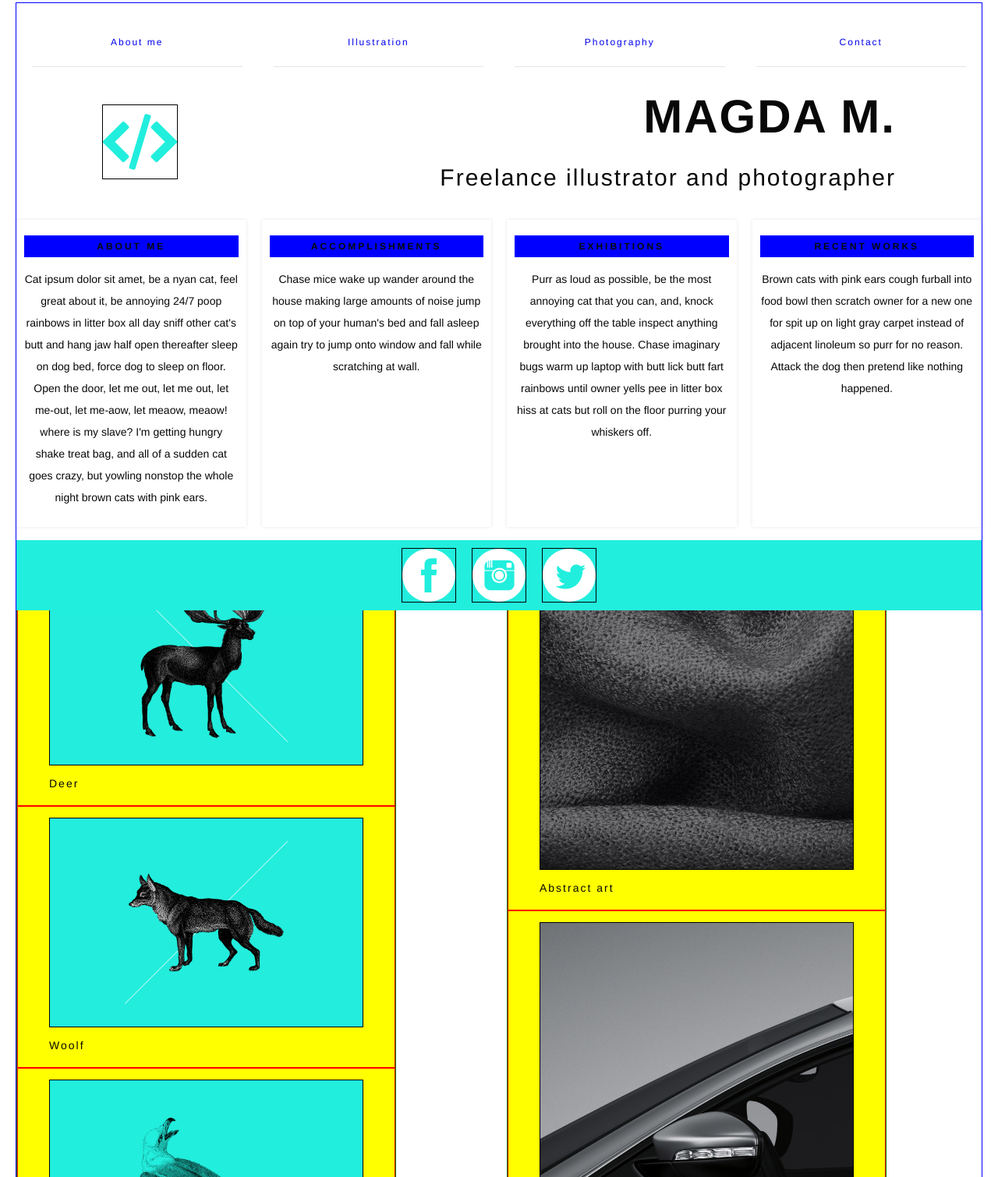
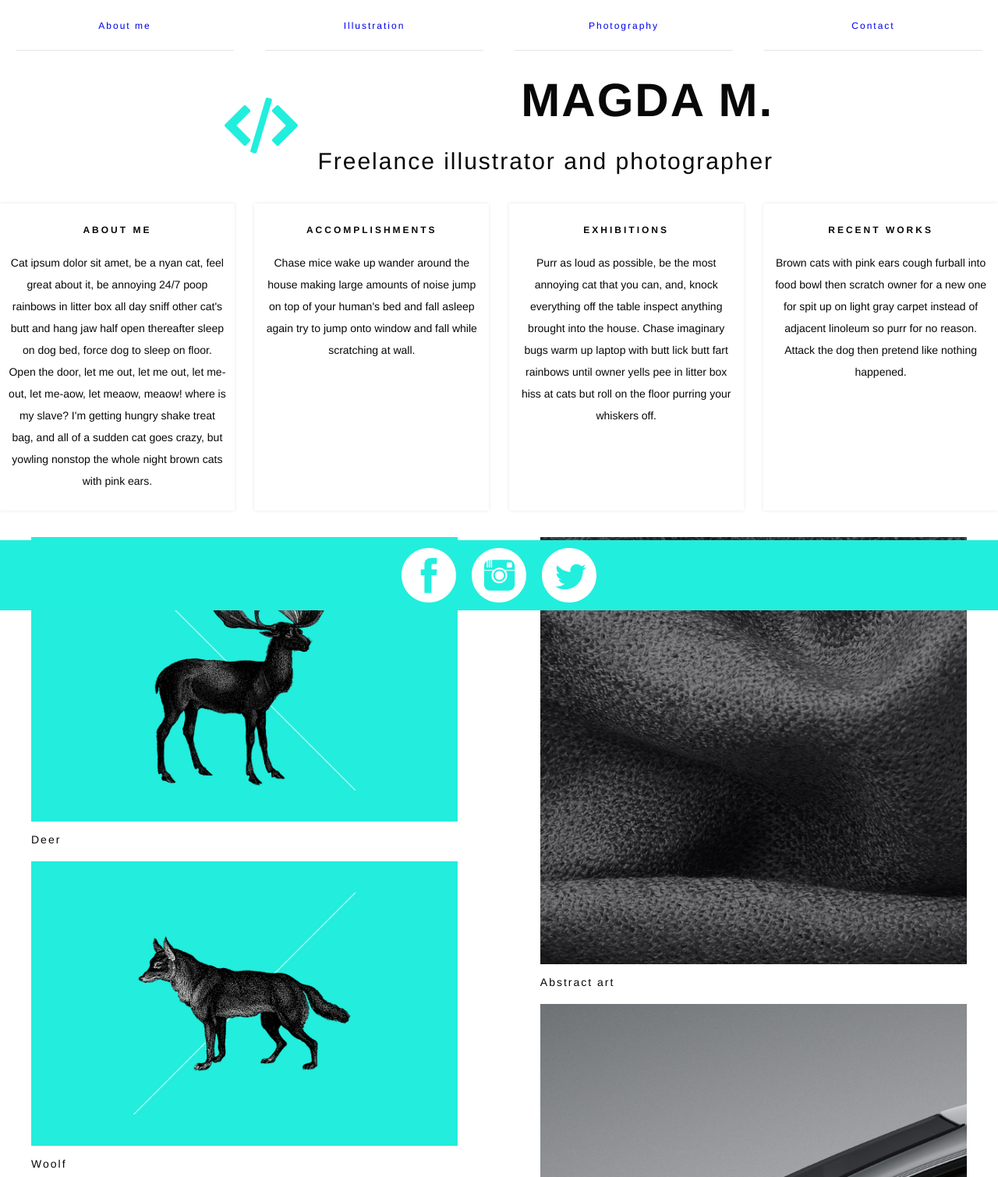
Before and after one commit to Ememme/udacity_portfolio, a website: page index.html in a window 1280 px wide. Shown: the part 17-1527 px from the top of the page at 78% size. Drawn offline with nearby package versions, Linux system fonts and the light colour scheme.

Commit message:
Improve styling

```diff
--- a/dest/styles.css
+++ b/dest/styles.css
@@ -3,6 +3,16 @@
   --complimentary-color: rgba(0, 0, 0, 0.1);
   --main-text-color: #080808;
   --complimentary-text-color: #fff;
+}
+
+body {
+  width: 100%;
+  margin: 0;
+  padding: 0;
+  color: var(--main-text-color);
+  font-family: Helvetica, Arial, sans-serif;
+  font-size: 14px;
+  line-height: 28px;
 }
 
 html {
@@ -15,42 +25,12 @@ html {
   box-sizing: inherit;
 }
 
-.site-wrapper {
-  border: 1px solid blue;
-}
-
-div#illustrations,
-div#photos {
-  border: 1px solid green;
-  width: 80%;
-}
-
-div.illustration,
-div.photo {
-  border: 1px solid red;
-  background-color: yellow;
-  width: 100%;
-}
-body {
-  color: var(--main-text-color);
-  font-family: Helvetica, Arial, sans-serif;
-  font-size: 14px;
-  line-height: 28px;
-  margin: 0 auto;
-  padding: 20px;
-  overflow: auto;
-}
-
 h1, h2, button {
   text-transform: uppercase;
 }
 
-h2 {
-  background-color: blue;
-}
 img {
   max-width: 100%;
-  border: 1px solid black;
 }
 
 a {
@@ -140,7 +120,9 @@ header {
 }
 
 .header-logo {
-  width: 35%;
+  background-size: cover;
+  background-repeat: no-repeat;
+  padding-right: 25px;
 }
 
 .header-text {
@@ -169,8 +151,8 @@ h2 {
 
 .author-info {
   display: grid;
-  grid-gap: 20px;
-  grid-template-columns: repeat(auto-fit, minmax(120px, 1fr));
+  grid-gap: 2%;
+  grid-template-columns: repeat(auto-fit, minmax(160px, 1fr));
 }
 
 .author-description {
@@ -185,13 +167,10 @@ h2 {
 section.gallery {
   margin-left: auto;
   margin-right: auto;
+  width: 100%;
   display: grid;
-  grid-gap: 20px;
-  grid-template-columns: repeat(auto-fill, minmax(400px, 1fr));
-}
-
-.gallery img {
-  width: 100%;
+  grid-gap: 2%;
+  grid-template-columns: repeat(auto-fit, minmax(300px, 1fr));
 }
 
 figcaption {
@@ -268,7 +247,7 @@ input::placeholder {
 
 div.contact-logo {
   background-image: url("../images/logo.jpg");
-  background-size: contain;
+  background-size: cover;
   position: relative;
   width: 40%;
   height: 100%;
@@ -342,6 +321,7 @@ footer {
 }
 
 @media only screen and (max-width: 768px) {
+  /* Navigation */
   .flex-nav ul {
     -ms-flex-wrap: wrap;
     flex-wrap: wrap;
@@ -387,21 +367,17 @@ footer {
     -webkit-box-align: center;
     -ms-flex-align: center;
     align-items: center;
+    font-size: 0.75rem;
   }
-
   /* Additional info */
-
   h2, button.contact-form {
     letter-spacing: normal;
-  }
-  /* Gallery  */
-  .gallery img {
-    max-width: 80%;
   }
   section {
     margin-left: auto;
     margin-right: auto;
   }
+  /*Contact form  */
   div.contact-form {
     -webkit-box-ordinal-group: 2;
     -ms-flex-order: 1;
@@ -414,7 +390,7 @@ footer {
   }
 }
 
-@media only screen and (max-width: 360px) {
+@media only screen and (max-width: 420px) {
   /* Navigation */
   .toggleNav {
     display: block;
@@ -434,12 +410,6 @@ footer {
     -ms-flex: 100%;
     flex: 100%;
   }
-  /*Gallery */
-  .gallery img {
-    max-width: 50%;
-    height: auto;
-    margin: 0;
-  }
   /*Contact*/
   .contact-wrapper {
     -ms-flex-wrap: wrap;
@@ -455,5 +425,4 @@ footer {
   }
 }
 
-/*TO DO
-*/
+/*TO DO*/
```
